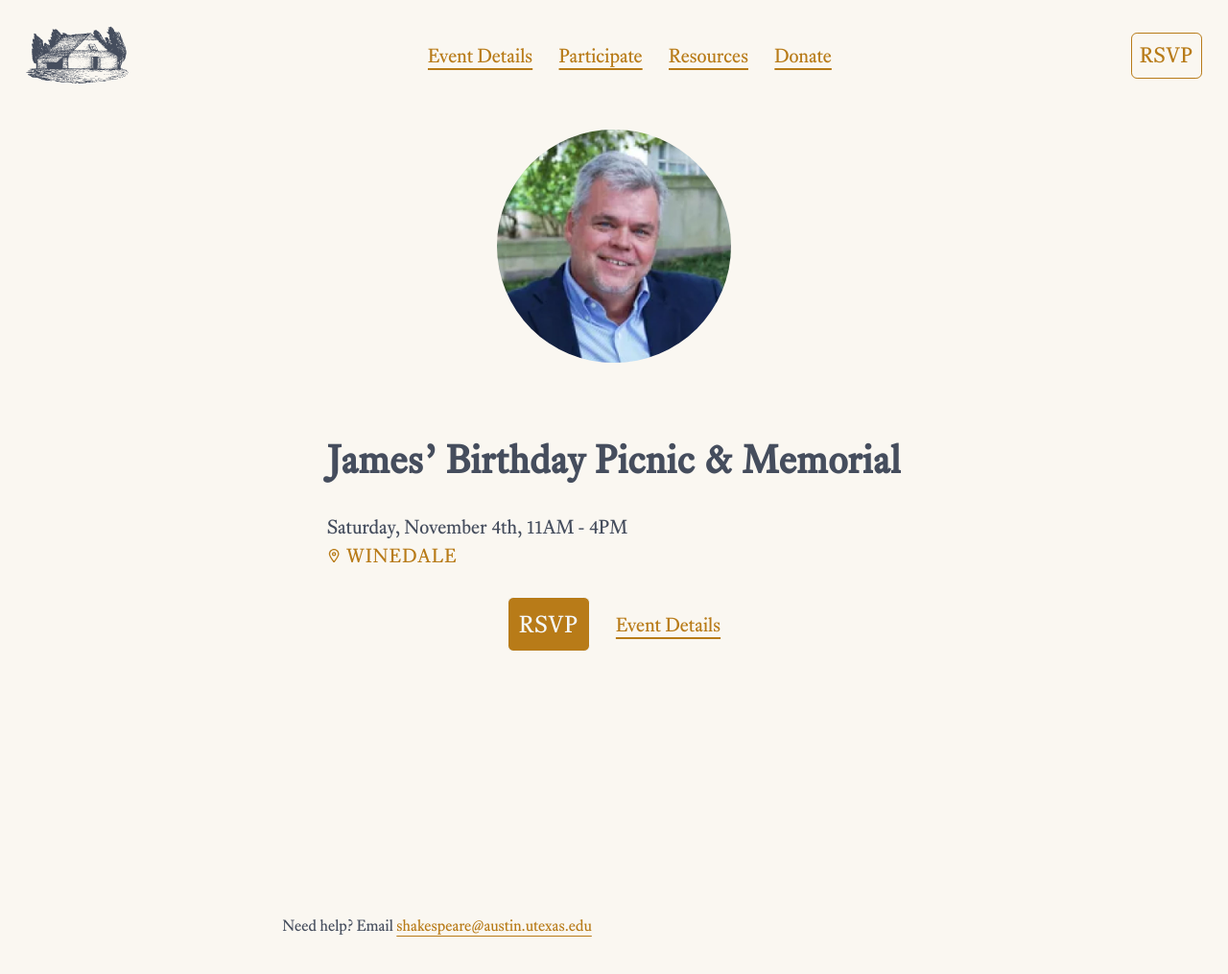
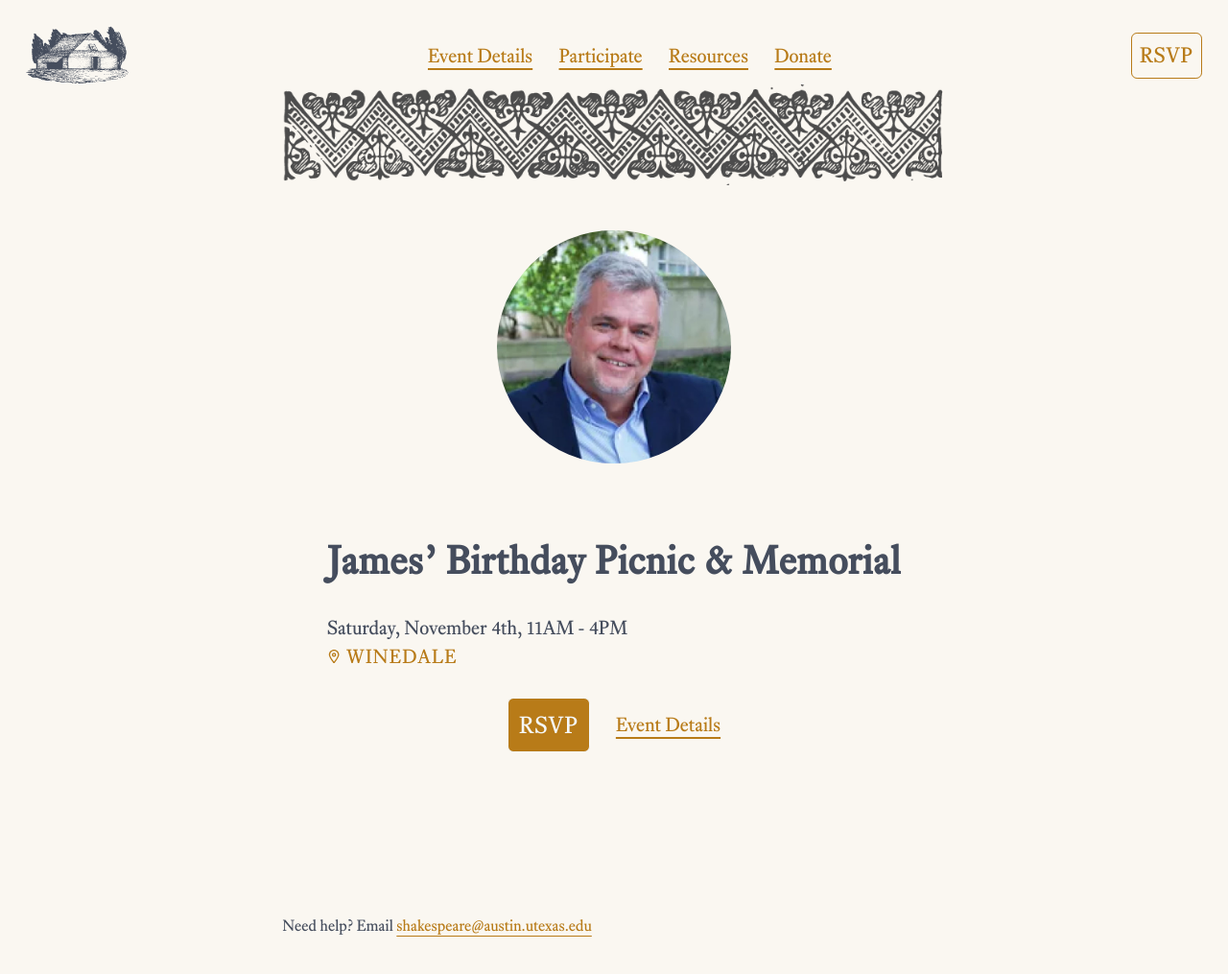
Before and after one commit to allizad/loehlinfund, a Jekyll site: the page built from index.html, in a window 1280 px wide. Shown: the whole page at 96% size. Built offline with Jekyll 4.4.1, drawn with Linux system fonts in a browser that asks for light colours; nearby versions of some CDN libraries; library files that are not in the unit come from our copies.

Commit message:
Add folio images.

```diff
--- a/index.html
+++ b/index.html
@@ -9,7 +9,9 @@
 
 <cover-l centered="center-l" minHeight="88vh">
   {% include nav.html %}
-  <!-- <img src="/assets/images/folio/2-long.png" class="margin:0" alt=""> -->
+  <center-l>
+    <img src="/assets/images/folio/2-long.png" style="width:100%; max-width: 65ch;" class="margin:0" alt="">
+  </center-l>
   <center-l class="stack" andText>
     <frame-l ratio="1:1" class="padding:0">
       <img src="/assets/images/james-ut-cropped.jpg" alt="James Loehlin" class="circle" style="width: 12rem; height: auto">
--- a/participate.html
+++ b/participate.html
@@ -10,6 +10,9 @@
 
 <cover-l centered="div" minHeight="10vh">
   {% include nav.html %}
+  <center-l>
+    <img src="/assets/images/folio/1-long.png" style="width:100%; max-width: 65ch;" class="margin:0" alt="">
+  </center-l>
   <div class="stack">
     <h1 class="text-align:center">Participate</h1>
   </div>
```
Also changed, not shown: assets/images/folio/1-long.png, assets/images/folio/2-long.png.
